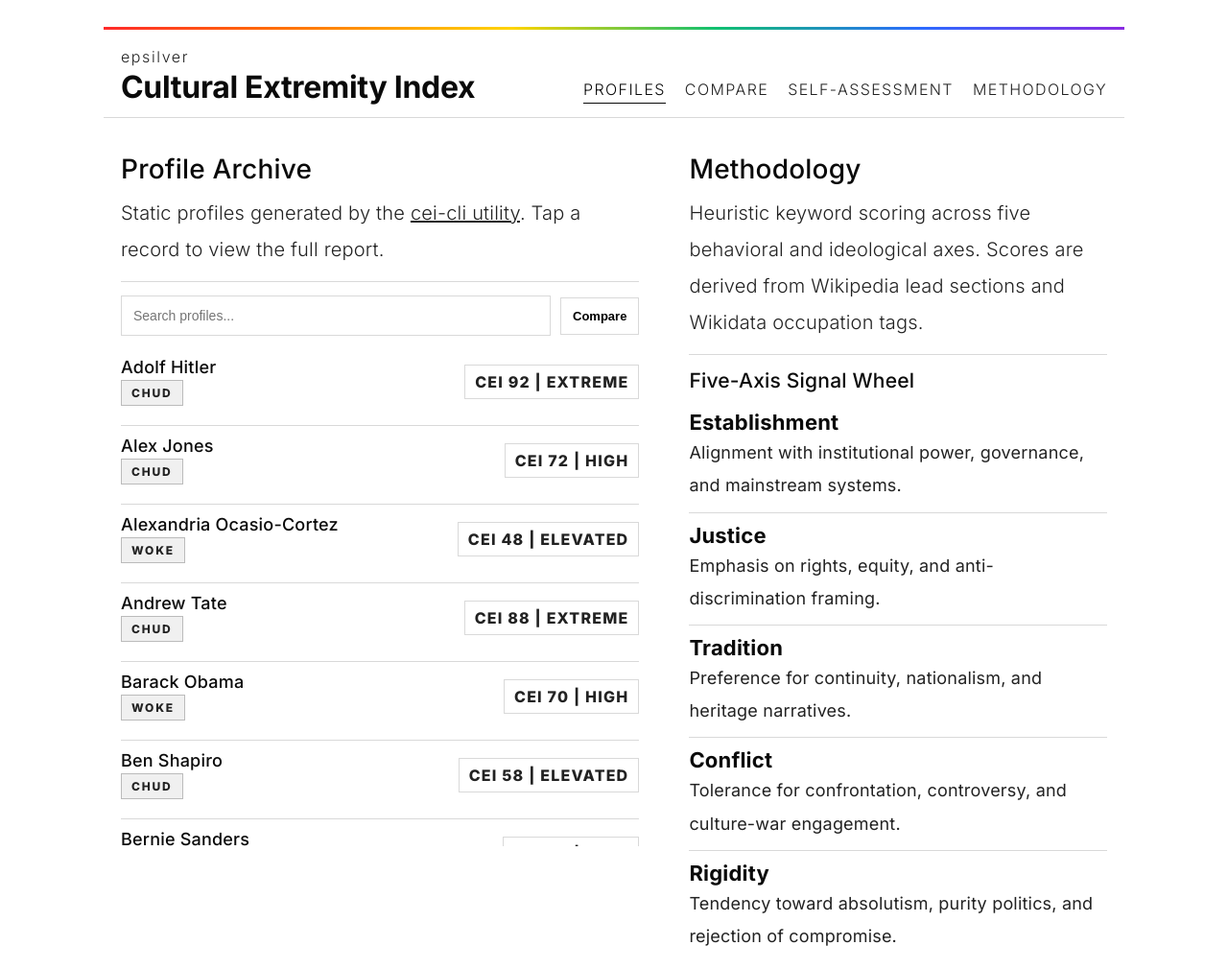
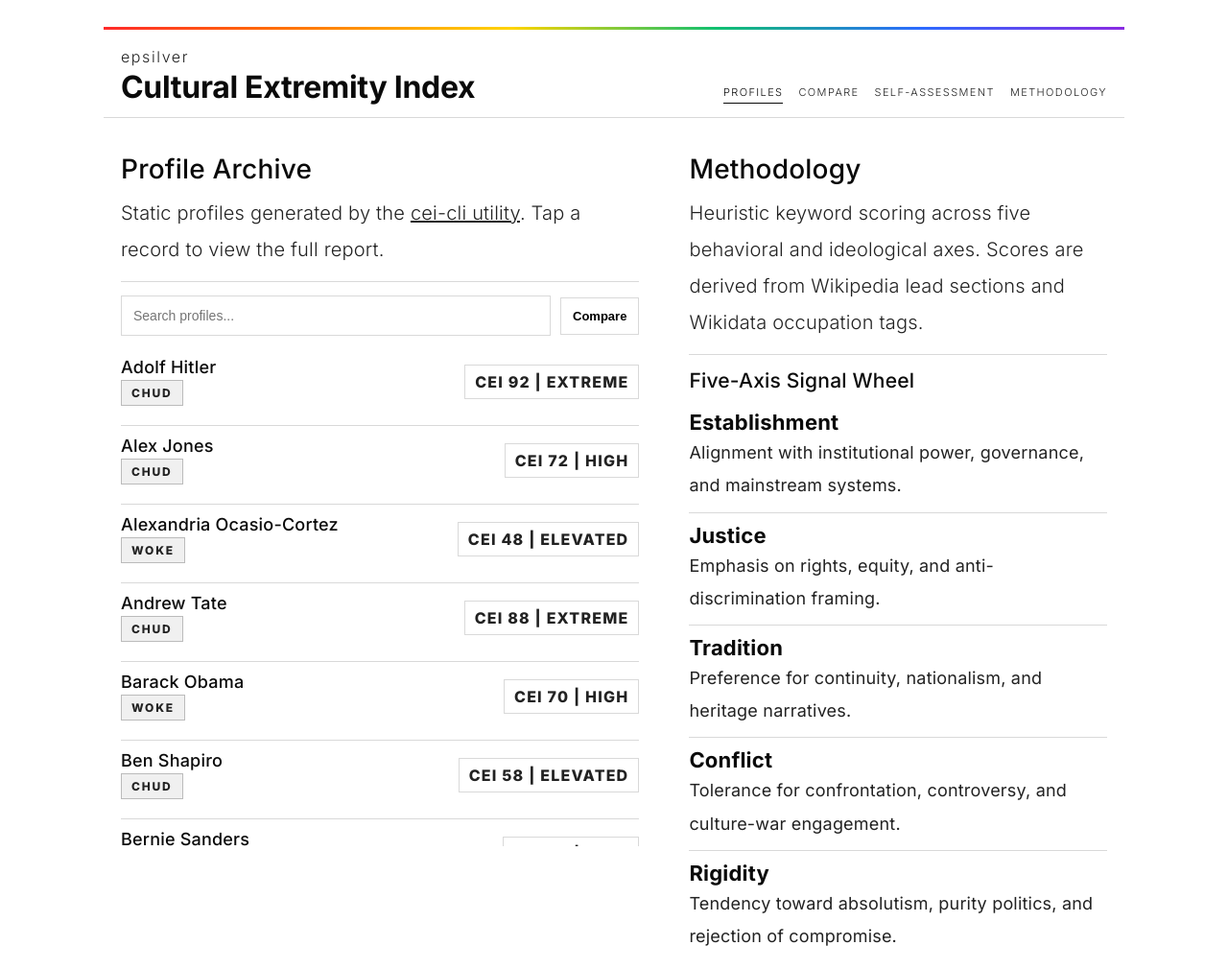
Before and after one commit to epsilver/epsilver-cei, a website built with Vite: page epsilver-cei-site/index.html in a window 1280 px wide. Shown: the top 1010 px of the page at 96% size. Built offline with nearby package versions, Linux system fonts and the light colour scheme.

Commit message:
Shrink nav tabs to 11px globally

```diff
--- a/epsilver-cei-site/src/styles.css
+++ b/epsilver-cei-site/src/styles.css
@@ -71,7 +71,6 @@ a:hover{ text-decoration:underline; }
     gap:12px;
   }
   .nav{
-    font-size:11px;
     gap:12px;
   }
 }
@@ -95,8 +94,8 @@ a:hover{ text-decoration:underline; }
 }
 .nav{
   display:flex;
-  gap:20px;
-  font-size:16px;
+  gap:16px;
+  font-size:11px;
   color:var(--muted);
   text-transform:uppercase;
   letter-spacing:1.4px;
```
